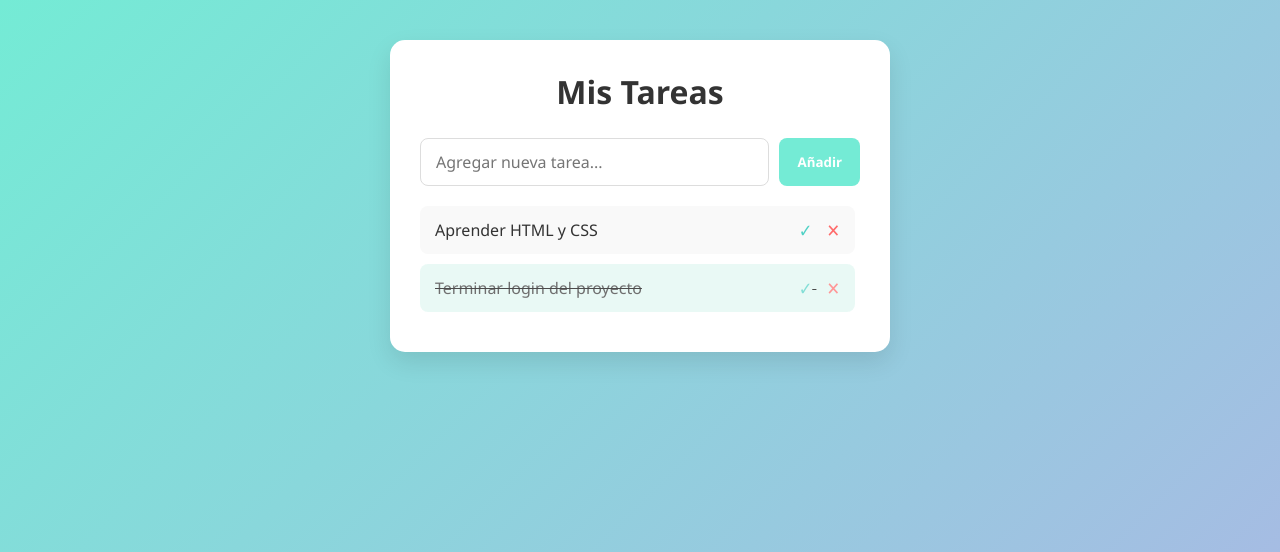
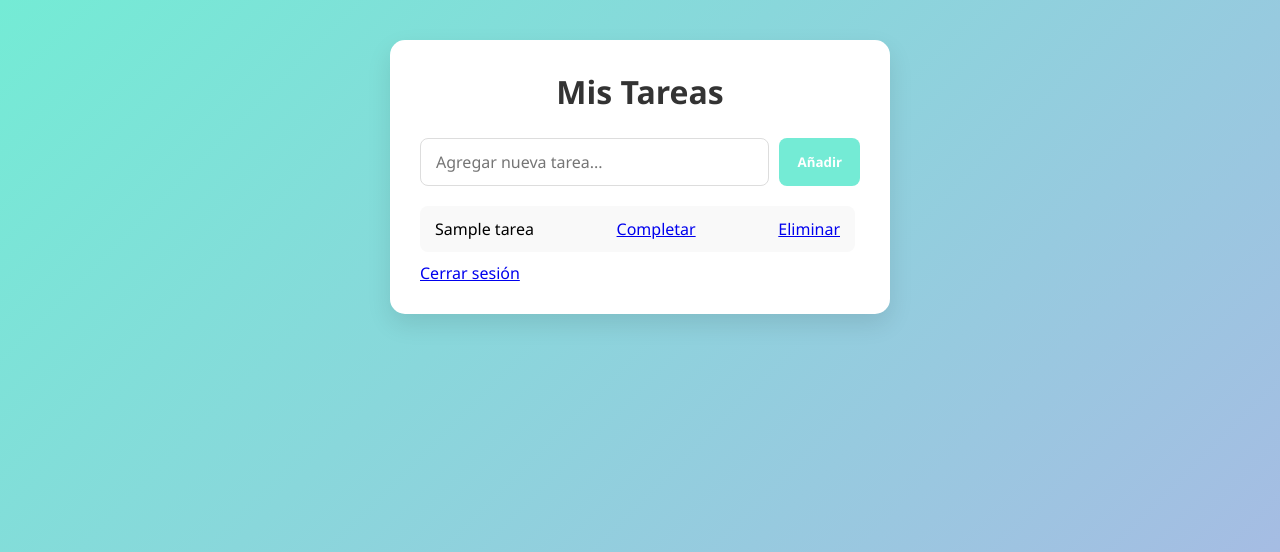
Before and after one commit to Juanjo200701/Sebas_proyect, a PHP site: page /inicio.php in a window 1280 px wide. Shown: the top 552 px of the page. Run offline with PHP 8.4, Linux system fonts and the light colour scheme; the visitor is signed in with stand-in values (Sample User, id 1); tables that the repository leaves empty hold one stand-in row (values such as "Sample post").

Commit message:
listo el crud de tareas

```diff
--- a/inicio.php
+++ b/inicio.php
@@ -1,3 +1,42 @@
+<?php
+session_start();
+include("database.php");
+
+if (!isset($_SESSION['usuario_id'])) {
+    header("Location: login.php");
+    exit();
+}
+
+$usuario_id = $_SESSION['usuario_id'];
+$errores = [];
+
+if ($_SERVER['REQUEST_METHOD'] === 'POST' && isset($_POST['nueva_tarea'])){
+  $titulo = trim($_POST['titulo'] ?? '');
+  if (empty($titulo)){
+    $errores[] = "El título de la tarea no puede estar vacío.";
+  } else{
+    $stmt = $pdo->prepare("INSERT INTO tareas (titulo, creador_id, asignado_id, estado) VALUES (?, ?, ?, 'todo')");
+    $stmt->execute([$titulo, $usuario_id, $usuario_id]);
+  }
+}
+
+if (isset($_GET['completar'])){
+  $id = intval($_GET['completar']);
+  $stmt = $pdo->prepare("UPDATE tareas SET estado = 'completado' WHERE id = ? AND asignado_id = ?");
+  $stmt->execute([$id, $usuario_id]);
+}
+
+if (isset($_GET['eliminar'])){
+  $id = intval($_GET['eliminar']);
+  $stmt = $pdo->prepare("DELETE FROM tareas WHERE id = ? AND asignado_id = ?");
+  $stmt->execute([$id, $usuario_id]);
+}
+
+$stmt = $pdo->prepare("SELECT * FROM tareas WHERE asignado_id = ? ORDER BY creado_en DESC");
+$stmt->execute([$usuario_id]);
+$tareas = $stmt->fetchAll();
+?>
+
 <!DOCTYPE html>
 <html lang="es">
 <head>
@@ -9,28 +48,25 @@
 <body>
   <main class="todo-container">
     <h1>Mis Tareas</h1>
-
-    <form class="task-form">
-      <input type="text" placeholder="Agregar nueva tarea..." required />
-      <button type="submit">Añadir</button>
+    <?php foreach ($errores as $error): ?>
+      <div class="error"><?= htmlspecialchars($error) ?></div>
+    <?php endforeach; ?>
+    <form class="task-form" method="post">
+      <input type="text" name="titulo" placeholder="Agregar nueva tarea..." required />
+      <button type="submit" name="nueva_tarea">Añadir</button>
     </form>
-
     <ul class="task-list">
-      <li class="task">
-        <span class="task-text">Aprender HTML y CSS</span>
-        <div class="task-actions">
-          <button class="done">✓</button>
-          <button class="delete">✕</button>
-        </div>
-      </li>
-      <li class="task completed">
-        <span class="task-text">Terminar login del proyecto</span>
-        <div class="task-actions">
-          <button class="done">✓</button>
-          <button class="delete">✕</button>
-        </div>
-      </li>
+      <?php foreach ($tareas as $tarea): ?>
+        <li class="task<?= $tarea['estado'] === 'done' ? ' completed' : '' ?>">
+          <?= htmlspecialchars($tarea['titulo']) ?>
+          <?php if ($tarea['estado'] !== 'done'): ?>
+            <a href="?completar=<?= $tarea['id'] ?>">Completar</a>
+          <?php endif; ?>
+          <a href="?eliminar=<?= $tarea['id'] ?>" onclick="return confirm('¿Eliminar tarea?')">Eliminar</a>
+        </li>
+      <?php endforeach; ?>
     </ul>
+    <a href="logout.php">Cerrar sesión</a>
   </main>
 </body>
 </html>
```
Also changed, not shown: index.php (+9 -0 lines).
